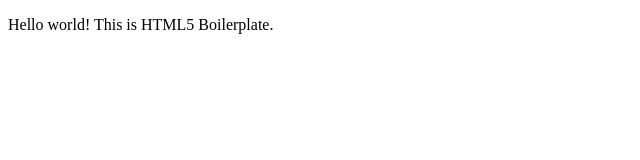
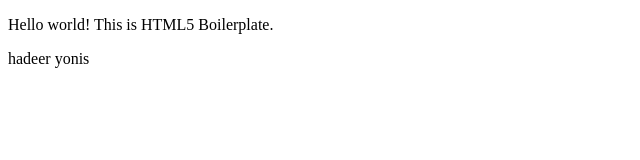
Before and after one commit to hadeeryonis/learn, a plain HTML site: page index.html in a window 1280 px wide. Shown: the full height of the page, 0-640 px from the left. Drawn offline with nearby package versions, Linux system fonts and the light colour scheme.

Commit message:
Updated index.html content

```diff
--- a/index.html
+++ b/index.html
@@ -19,6 +19,7 @@
 
         <!-- Add your site or application content here -->
         <p>Hello world! This is HTML5 Boilerplate.</p>
+        <p>hadeer yonis</p>
 
         <script src="//ajax.googleapis.com/ajax/libs/jquery/1.10.2/jquery.min.js"></script>
         <script>window.jQuery || document.write('<script src="js/vendor/jquery-1.10.2.min.js"><\/script>')</script>
```
